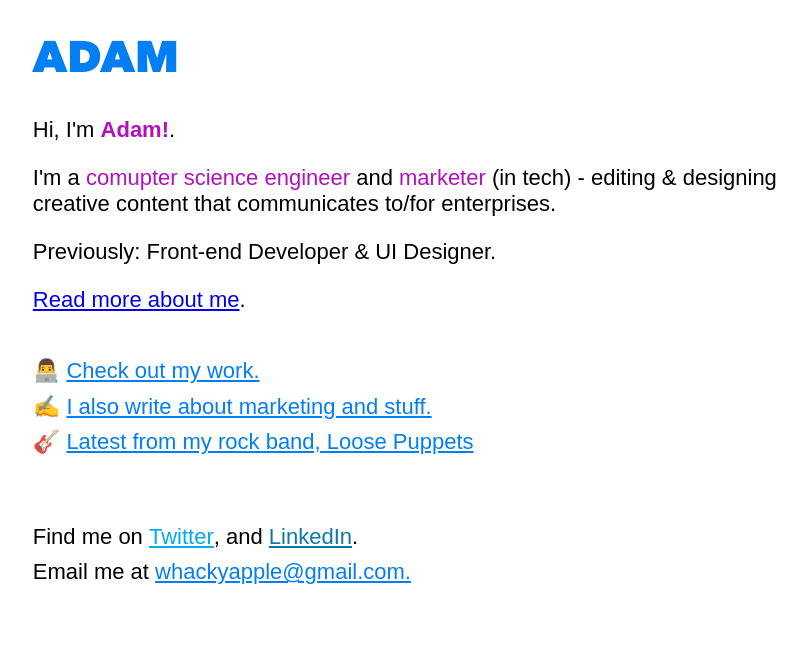
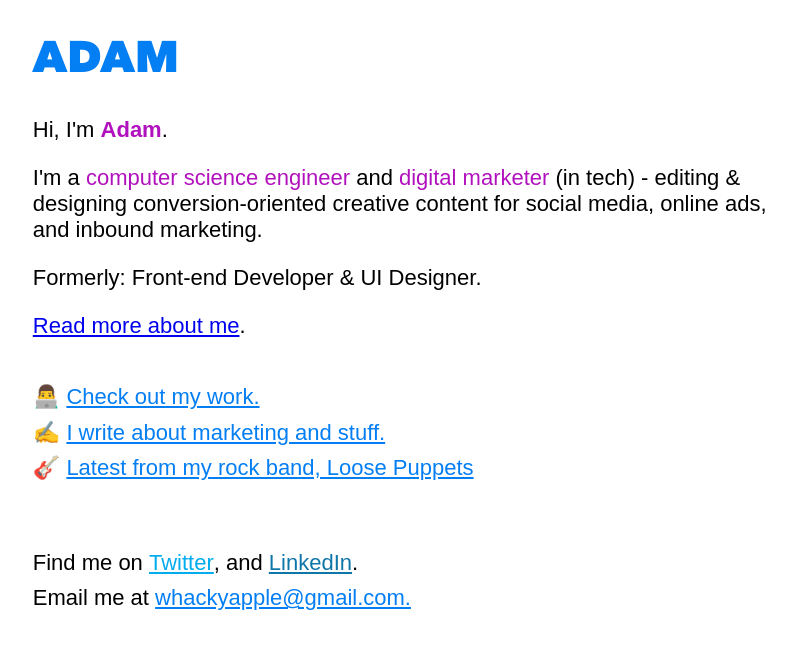
Before and after one commit to adamfredie/adamfredie.github.io, a Jekyll site: the page index.html, which Jekyll copies as it is, in a window 1280 px wide. Shown: the top 649 px of the page, without its empty margins (228-1035 px from the left). Built offline with Jekyll 4.4.1, drawn with Linux system fonts in a browser that asks for light colours.

Commit message:
copy edits

```diff
--- a/index.html
+++ b/index.html
@@ -11,9 +11,11 @@
 	<meta name="Resource-type" content="Document" />
 	<meta name="viewport" content="width=device-width, initial-scale=1">
 	<link rel="shortcut icon" type="image/png" href="images/favicon.png"/>
+	<meta property="og:title" content="Adam Fredie / Digital Marketing, Communications & Design">
+	<meta property="og:description" content="I'm a computer science engineer, (formerly Front-end Dev and UI Design). Presently, I work as a digital marketer (in tech). I edit and design conversion-oriented creative content for social media, online ads, and inbound marketing.">
 	<!-- <link rel="shortcut icon" type="image/png" href="http://example.com/favicon.png"/> -->
 	<!-- <link rel="stylesheet" href="https://stackpath.bootstrapcdn.com/bootstrap/4.1.0/css/bootstrap.min.css" integrity="sha384-9gVQ4dYFwwWSjIDZnLEWnxCjeSWFphJiwGPXr1jddIhOegiu1FwO5qRGvFXOdJZ4" crossorigin="anonymous"> -->
-	<title>Adam / Communications & Design</title>
+	<title>Adam Fredie / Digital Marketing, Content Design & Editing</title>
 	<style>
 
 		@font-face {
@@ -184,15 +186,15 @@
 			</div>
 			<div class="content">
 				<div class="col-8 about">
-					<p>Hi, I'm <span class="pur" style="font-weight:600;">Adam!</span>.</p>
-					<p>I'm a <span class="pur">comupter science engineer</span> and <span class="pur">marketer</span> (in tech) - editing & designing creative content that communicates to/for enterprises.</p>
-					<p>Previously: Front-end Developer & UI Designer.</p>
+					<p>Hi, I'm <span class="pur" style="font-weight:600;">Adam</span>.</p>
+					<p>I'm a <span class="pur">computer science engineer</span> and <span class="pur">digital marketer</span> (in tech) - editing & designing conversion-oriented creative content for social media, online ads, and inbound marketing.</p>
+					<p>Formerly: Front-end Developer & UI Designer.</p>
 					<p class="more-about"><span class="pur"><a href="me.html">Read more about me</a></span>.
 				</div>
 				<div class="full nav">
 					<nav>
 						<p class="main-work">👨‍💻 <a href="work.html" class="nav-item"> Check out my work.</a></p>
-						<p class="main-work">✍️ <a href="https://medium.com/@whackyapple" class="nav-item"> I also write about marketing and stuff.</a></p>
+						<p class="main-work">✍️ <a href="https://medium.com/@whackyapple" class="nav-item"> I write about marketing and stuff.</a></p>
 						<p class="main-work">🎸 <a href="https://instagram.com/loosepuppets" class="nav-item"> Latest from my rock band, Loose Puppets</a></p>
 						<div class="nav-footer">
 							<p class="social">
```
